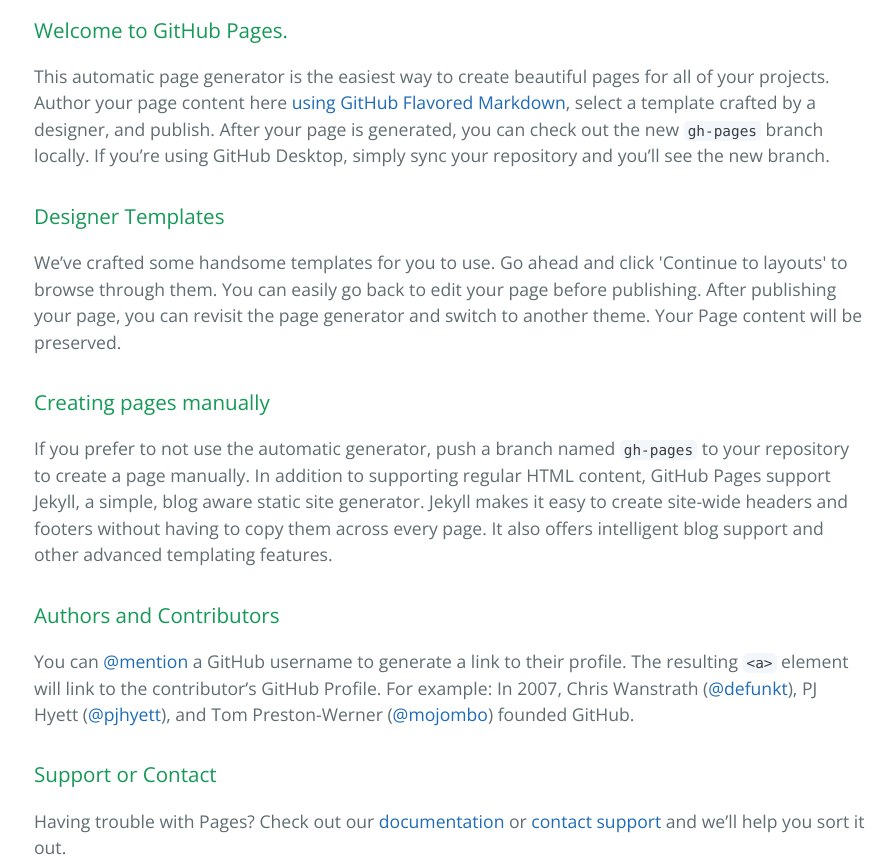
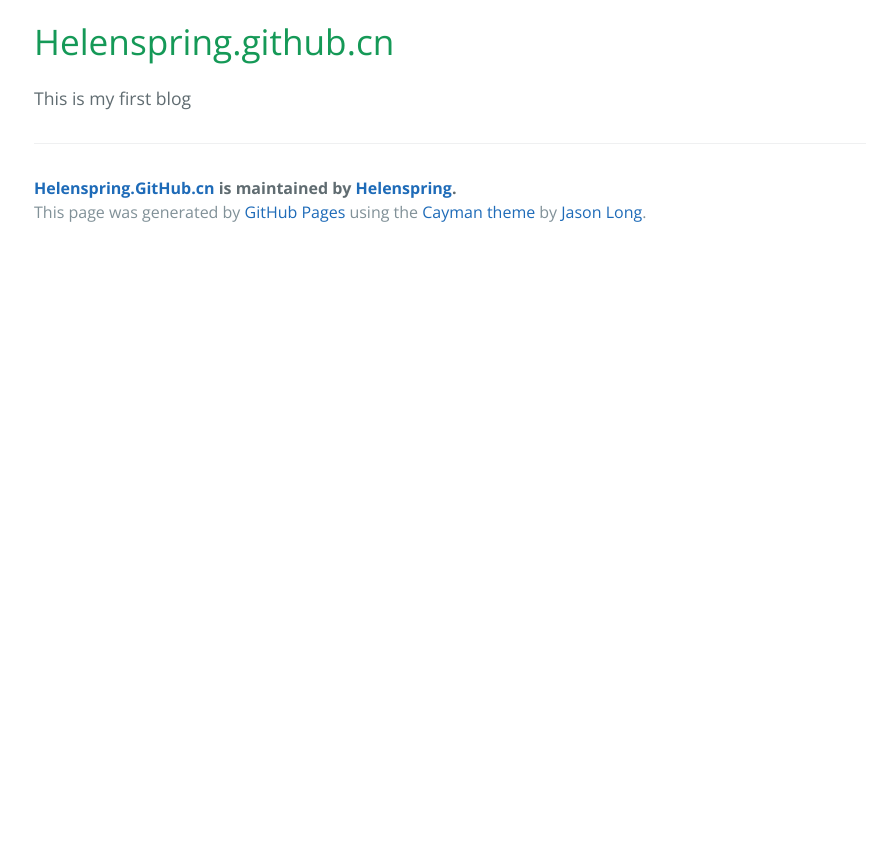
Before and after one commit to Helenspring/Helenspring.github.cn, a plain HTML site: page index.html in a window 1280 px wide. Shown: the part 400-1264 px from the top of the page, without its empty margins (190-1082 px from the left). After the commit the page ends 800 px from the top, so only its background shows below. Drawn offline with nearby package versions, Linux system fonts and the light colour scheme.

```diff
--- a/index.html
+++ b/index.html
@@ -19,30 +19,10 @@
     </section>
 
     <section class="main-content">
-      <h3>
-<a id="welcome-to-github-pages" class="anchor" href="#welcome-to-github-pages" aria-hidden="true"><span aria-hidden="true" class="octicon octicon-link"></span></a>Welcome to GitHub Pages.</h3>
+      <h1>
+<a id="helenspringgithubcn" class="anchor" href="#helenspringgithubcn" aria-hidden="true"><span aria-hidden="true" class="octicon octicon-link"></span></a>Helenspring.github.cn</h1>
 
-<p>This automatic page generator is the easiest way to create beautiful pages for all of your projects. Author your page content here <a href="https://guides.github.com/features/mastering-markdown/">using GitHub Flavored Markdown</a>, select a template crafted by a designer, and publish. After your page is generated, you can check out the new <code>gh-pages</code> branch locally. If you’re using GitHub Desktop, simply sync your repository and you’ll see the new branch.</p>
-
-<h3>
-<a id="designer-templates" class="anchor" href="#designer-templates" aria-hidden="true"><span aria-hidden="true" class="octicon octicon-link"></span></a>Designer Templates</h3>
-
-<p>We’ve crafted some handsome templates for you to use. Go ahead and click 'Continue to layouts' to browse through them. You can easily go back to edit your page before publishing. After publishing your page, you can revisit the page generator and switch to another theme. Your Page content will be preserved.</p>
-
-<h3>
-<a id="creating-pages-manually" class="anchor" href="#creating-pages-manually" aria-hidden="true"><span aria-hidden="true" class="octicon octicon-link"></span></a>Creating pages manually</h3>
-
-<p>If you prefer to not use the automatic generator, push a branch named <code>gh-pages</code> to your repository to create a page manually. In addition to supporting regular HTML content, GitHub Pages support Jekyll, a simple, blog aware static site generator. Jekyll makes it easy to create site-wide headers and footers without having to copy them across every page. It also offers intelligent blog support and other advanced templating features.</p>
-
-<h3>
-<a id="authors-and-contributors" class="anchor" href="#authors-and-contributors" aria-hidden="true"><span aria-hidden="true" class="octicon octicon-link"></span></a>Authors and Contributors</h3>
-
-<p>You can <a href="https://help.github.com/articles/basic-writing-and-formatting-syntax/#mentioning-users-and-teams" class="user-mention">@mention</a> a GitHub username to generate a link to their profile. The resulting <code>&lt;a&gt;</code> element will link to the contributor’s GitHub Profile. For example: In 2007, Chris Wanstrath (<a href="https://github.com/defunkt" class="user-mention">@defunkt</a>), PJ Hyett (<a href="https://github.com/pjhyett" class="user-mention">@pjhyett</a>), and Tom Preston-Werner (<a href="https://github.com/mojombo" class="user-mention">@mojombo</a>) founded GitHub.</p>
-
-<h3>
-<a id="support-or-contact" class="anchor" href="#support-or-contact" aria-hidden="true"><span aria-hidden="true" class="octicon octicon-link"></span></a>Support or Contact</h3>
-
-<p>Having trouble with Pages? Check out our <a href="https://help.github.com/pages">documentation</a> or <a href="https://github.com/contact">contact support</a> and we’ll help you sort it out.</p>
+<p>This is my first blog</p>
 
       <footer class="site-footer">
         <span class="site-footer-owner"><a href="https://github.com/Helenspring/Helenspring.github.cn">Helenspring.GitHub.cn</a> is maintained by <a href="https://github.com/Helenspring">Helenspring</a>.</span>
```
Also changed, not shown: params.json (+1 -1 lines).
